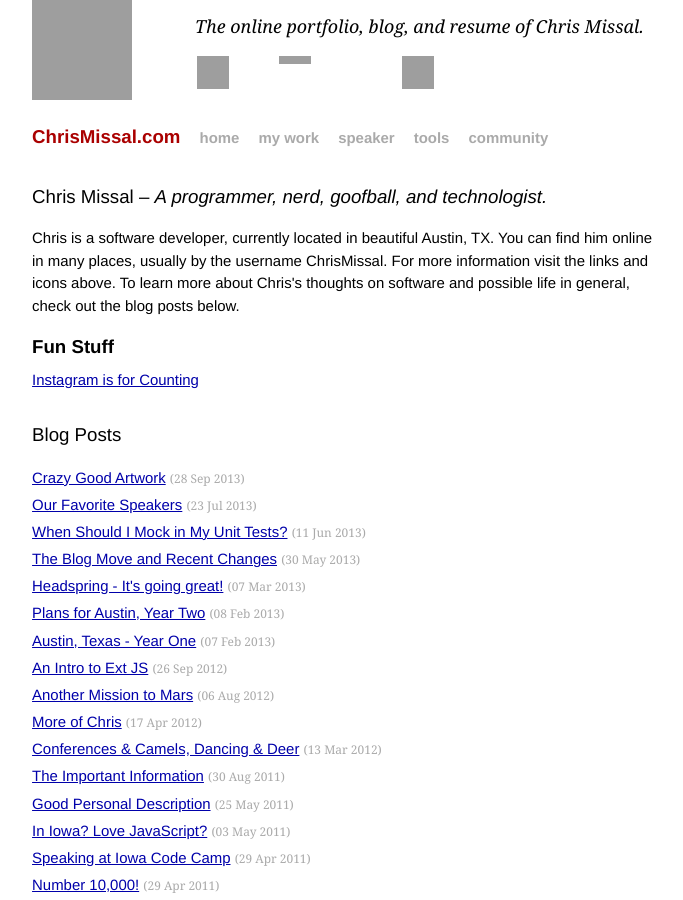
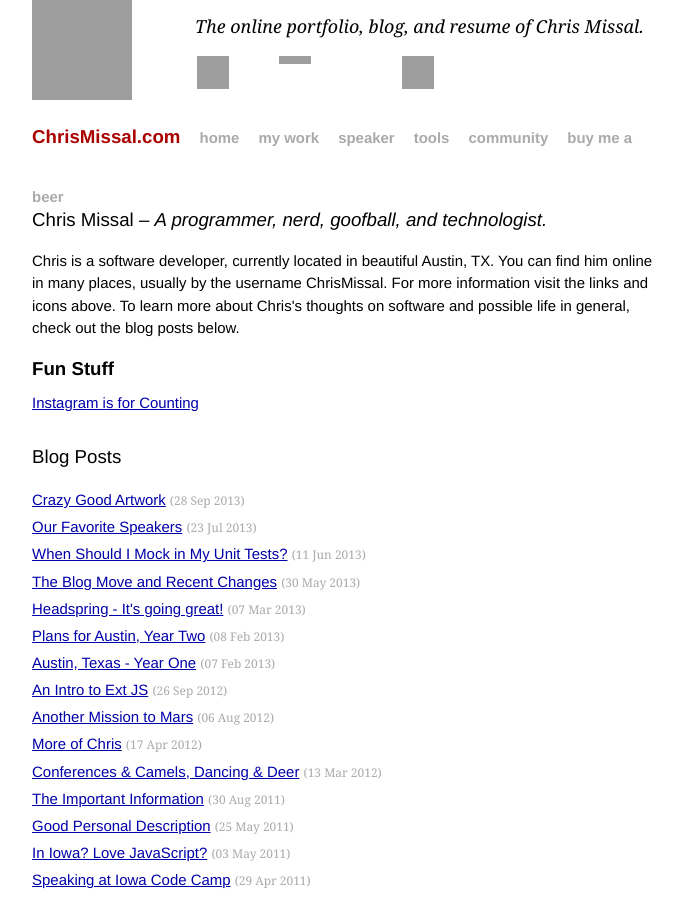
Before and after one commit to ChrisMissal/chrismissal.github.io, a Jekyll site: the page built from index.html, in a window 1280 px wide and 900 px high, cut to the strip 0-900 px from the top of the window. Shown: the whole strip, without its empty margins (294-977 px from the left). Built offline with Jekyll 4.4.1, drawn with Linux system fonts in a browser that asks for light colours; grey boxes are pictures that could not be loaded.

Commit message:
adds beer link

```diff
--- a/_layouts/default.html
+++ b/_layouts/default.html
@@ -59,6 +59,7 @@
               <a class="extra" href="/speaker">speaker</a>
               <a class="extra" href="/tools">tools</a>
               <a class="extra" href="/community">community</a>
+              <a class="extra" href="https://www.dwolla.com/hub/812-449-3191?amount=4.00&memo=Cheers!">buy me a beer</a>
             </div>
 
                 {{ content }}
```
